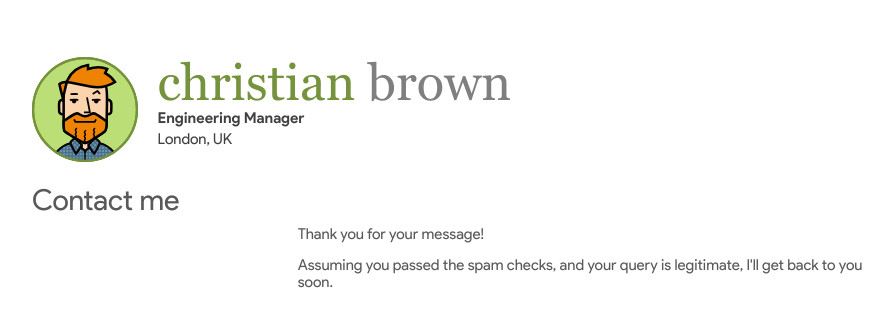
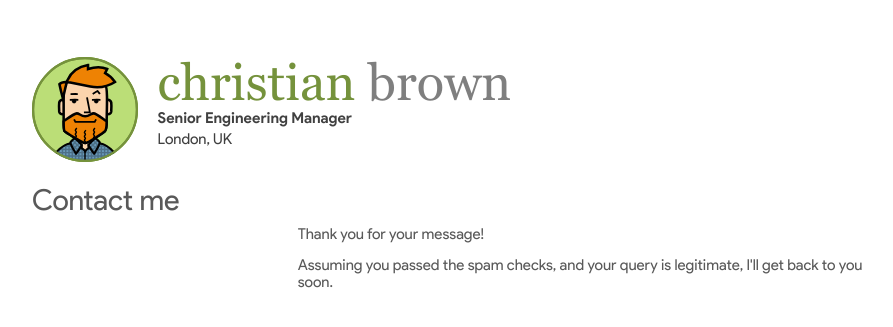
Before and after one commit to christianjbrown/christianbrown.uk, a Jekyll site: the page built from contact-sent.html, in a window 1280 px wide. Shown: the top 327 px of the page, without its empty margins (53-946 px from the left). Built offline with Jekyll 4.4.1, drawn with Linux system fonts in a browser that asks for light colours.

Commit message:
Update job title to Senior Engineering Manager

```diff
--- a/_config.yml
+++ b/_config.yml
@@ -8,7 +8,7 @@ site_image_name: "Christian Brown's avatar"
 
 header_firstname: "Christian"
 header_lastname: "Brown"
-header_job_title: "Engineering Manager"
+header_job_title: "Senior Engineering Manager"
 header_location: "London, UK"
 
 google_analytics_id: "G-9Z9L9Z6QHQ"
--- a/index.html
+++ b/index.html
@@ -1,6 +1,6 @@
 ---
 layout: "global"
-title: "Christian Brown - Engineering Manager - London"
+title: "Christian Brown - Senior Engineering Manager - London"
 description: "I'm a people manager and solutions architect with a background in e-commerce, content management systems and online video workflows, backed by two decades of experience with well-known, high-traffic, enterprise-level web properties that are created and maintained by globally distributed teams. I empower engineers to create high-quality, reusable, and maintainable solutions using SOLID design principles, automated testing, and continuous integration."
 stylesheets:
     - "/assets/css/cv.css"
@@ -30,7 +30,7 @@ schema:
     "@context": "https://schema.org/"
     "@type": "Person"
     name: "Christian Brown"
-    jobTitle: "Engineering Manager"
+    jobTitle: "Senior Engineering Manager"
     description: "I'm a people manager and solutions architect with a background in e-commerce, content management systems and online video workflows, backed by two decades of experience with well-known, high-traffic, enterprise-level web properties that are created and maintained by globally distributed teams. I empower teams to create high-quality, reusable, and maintainable solutions using SOLID design principles, automated testing, and continuous integration."
     url: "https://christianbrown.uk/"
     image: "https://christianbrown.uk/assets/images/favicon/android-chrome-512x512.png"
```
Also changed, not shown: _current_role/2022-08-ebay-snr-eng-mgr.md (+1 -1 lines).
